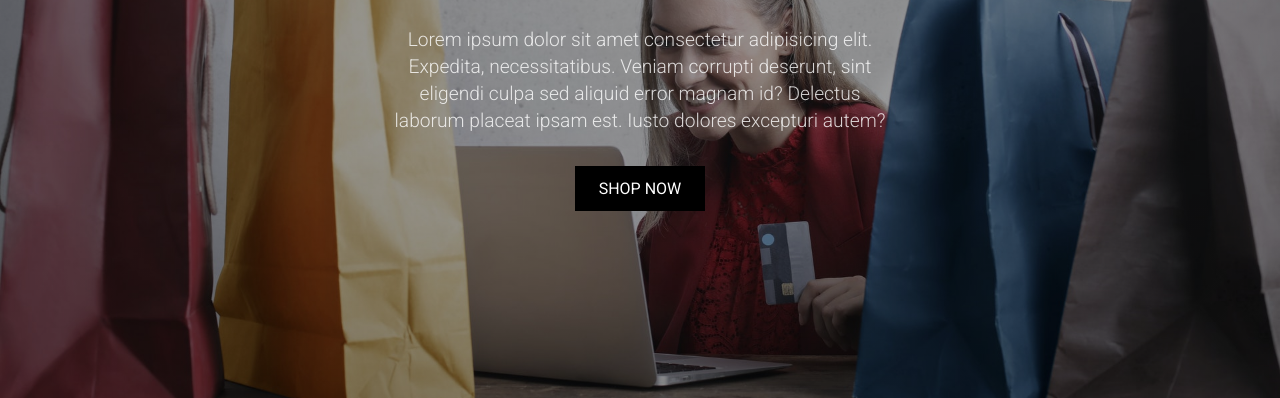
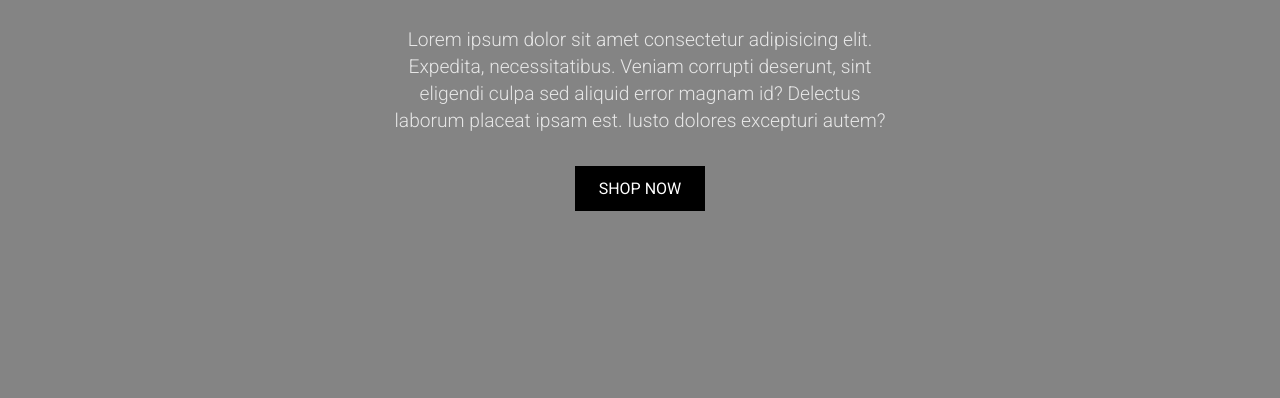
Before and after one commit to RodrigoGuedesdaSilva/Mega-Menu, a plain HTML site: page index.html in a window 1280 px wide. Shown: the part 402-800 px from the top of the page. Drawn offline with nearby package versions, Linux system fonts and the light colour scheme.

Commit message:
Updated .header background-color

```diff
--- a/css/styles.css
+++ b/css/styles.css
@@ -143,7 +143,7 @@ body{
 
 /* header */
 .header{
-    background: linear-gradient(rgba(0, 0, 0, 0.4), rgba(0, 0, 0, 0.4)), url(../img/banner-bg.jpg) center/cover no-repeat;
+    background-color: #848484;
     height: 100vh;
     display: flex;
     flex-direction: column;
```
